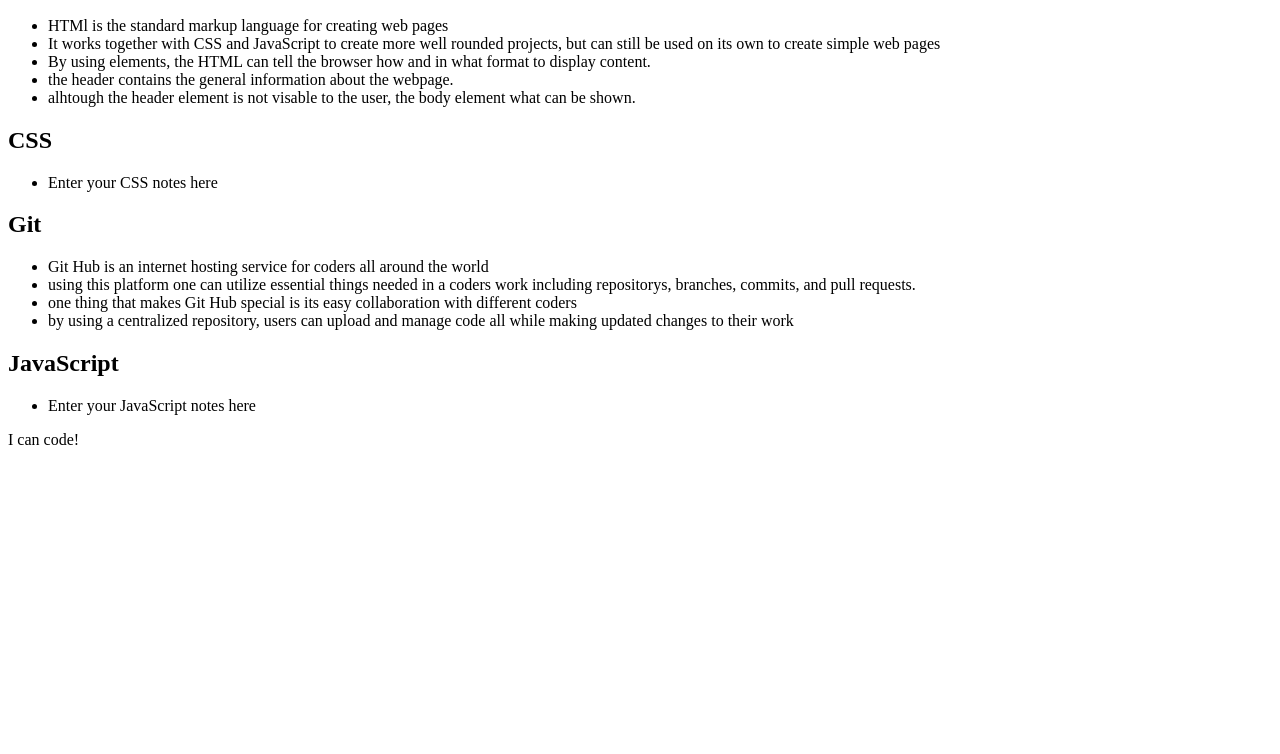
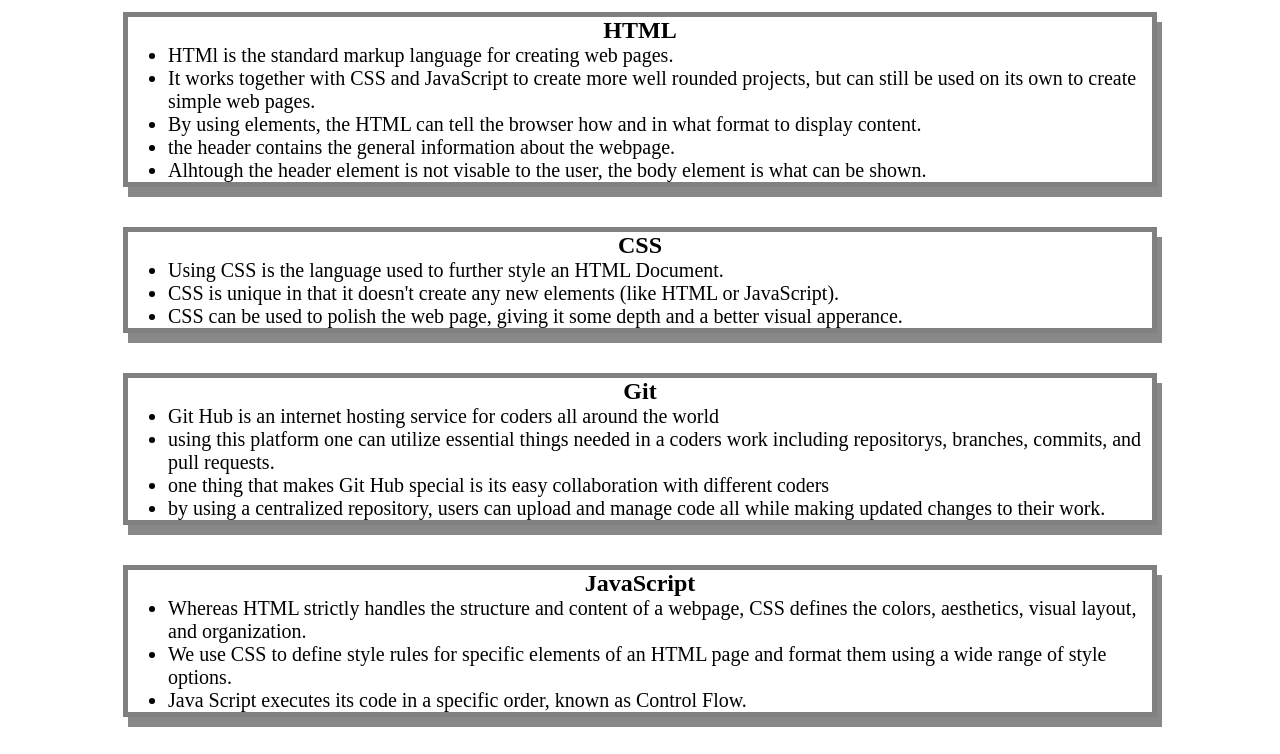
Before and after one commit to devgomez1/pre-work-, a plain HTML site: page index.html in a window 1280 px wide. Shown: the part 148-902 px from the top of the page. Before the commit the page ends 800 px from the top, so only its background shows below. Drawn offline with Linux system fonts and the light colour scheme; files that its build step writes are made by us from their sources.

Commit message:
Update index.html

```diff
--- a/index.html
+++ b/index.html
@@ -4,6 +4,7 @@
     <meta charset="UTF-8" />
     <meta http-equiv="X-UA-Compatible" content="IE=edge" />
     <meta name="viewport" content="width=device-width, initial-scale=1.0" />
+    <link rel="stylesheet" href="./assets/style.css">
     <title>Prework Study Guide</title>
   </head>
 
@@ -11,23 +12,26 @@
     <header id="header">
       <h1>Prework Study Guide</h1>
       <img src="./assets/bowtie-cat.png" alt="Profile image of cat wearing a bow tie." />
+      <h2>✨ Open the Console to See What's Happening ✨</h2>
     </header>
     <main>
       <section class="card" id="html-section">
         <h2>HTML</h2>
         <ul>
-          <li>HTMl is the standard markup language for creating web pages</li>
-          <li>It works together with CSS and JavaScript to create more well rounded projects, but can still be used on its own to create simple web pages</li>
+          <li>HTMl is the standard markup language for creating web pages.</li>
+          <li>It works together with CSS and JavaScript to create more well rounded projects, but can still be used on its own to create simple web pages.</li>
           <li>By using elements, the HTML can tell the browser how and in what format to display content.</li>
           <li>the header contains the general information about the webpage.</li>
-          <li>alhtough the header element is not visable to the user, the body element what can be shown.</li>
+          <li>Alhtough the header element is not visable to the user, the body element is what can be shown.</li>
         </ul>
       </section>
 
       <section class="card" id="css-section">
         <h2>CSS</h2>
         <ul>
-          <li>Enter your CSS notes here</li>
+          <li>Using CSS is the language used to further style an HTML Document.</li>
+          <li>CSS is unique in that it doesn't create any new elements (like HTML or JavaScript).</li>
+          <li>CSS can be used to polish the web page, giving it some depth and a better visual apperance.</li>
         </ul>
       </section>
 
@@ -37,14 +41,16 @@
           <li>Git Hub is an internet hosting service for coders all around the world</li>
           <li>using this platform one can utilize essential things needed in a coders work including repositorys, branches, commits, and pull requests.</li>
           <li>one thing that makes Git Hub special is its easy collaboration with different coders</li>
-          <li>by using a centralized repository, users can upload and manage code all while making updated changes to their work</li>
+          <li>by using a centralized repository, users can upload and manage code all while making updated changes to their work.</li>
         </ul>
       </section>
 
       <section class="card" id="javascript-section">
         <h2>JavaScript</h2>
      <ul>
-       <li>Enter your JavaScript notes here</li>
+       <li> Whereas HTML strictly handles the structure and content of a webpage, CSS defines the colors, aesthetics, visual layout, and organization.</li>
+       <li> We use CSS to define style rules for specific elements of an HTML page and format them using a wide range of style options.</li>
+       <li>Java Script executes its code in a specific order, known as Control Flow.</li>
      </ul>
       </section>
     </main>
@@ -52,5 +58,6 @@
     <footer>
       <p>I can code!</p>
     </footer>
+    <script src="./assets/script.js"></script>
   </body>
 </html>
```
